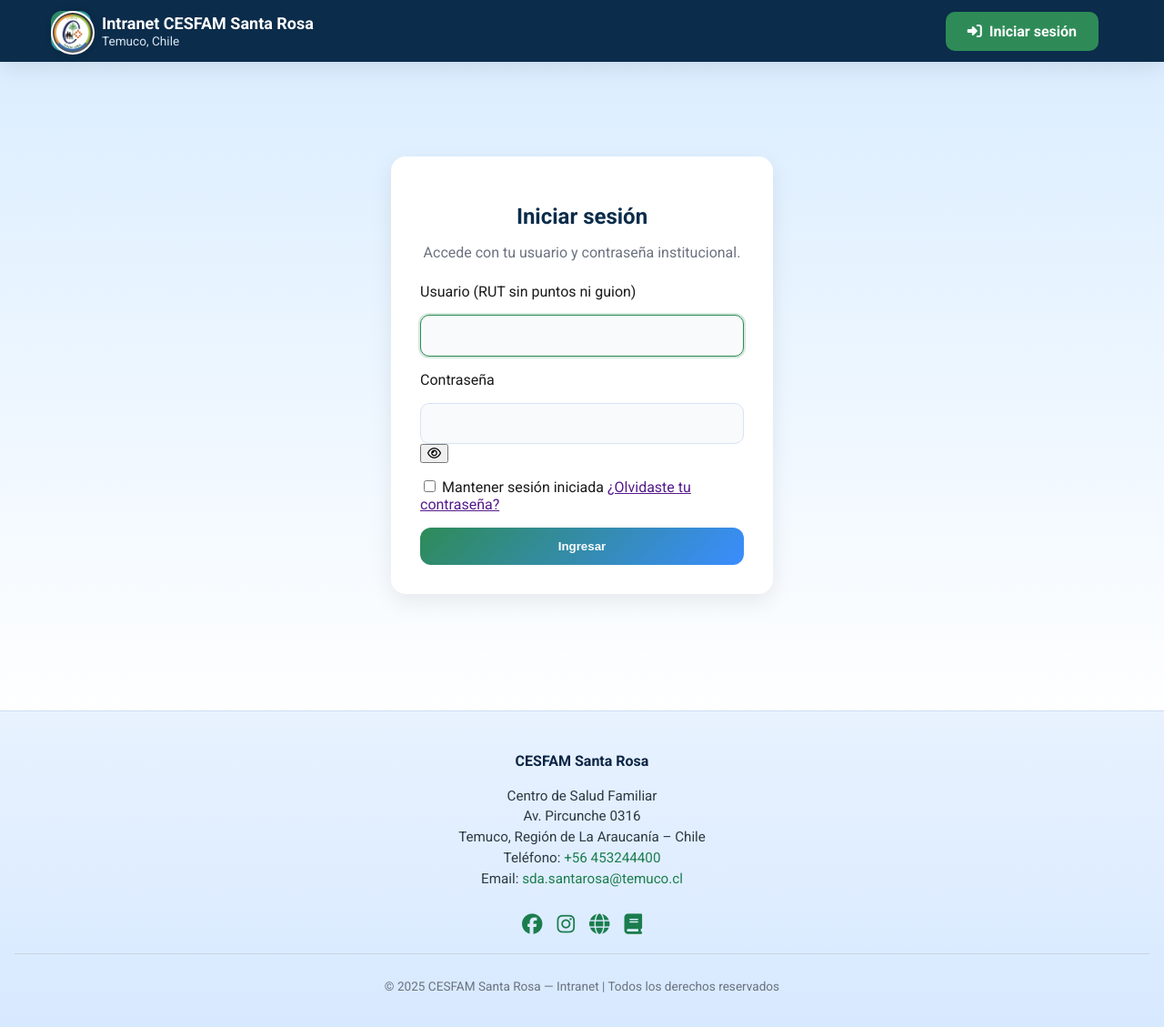
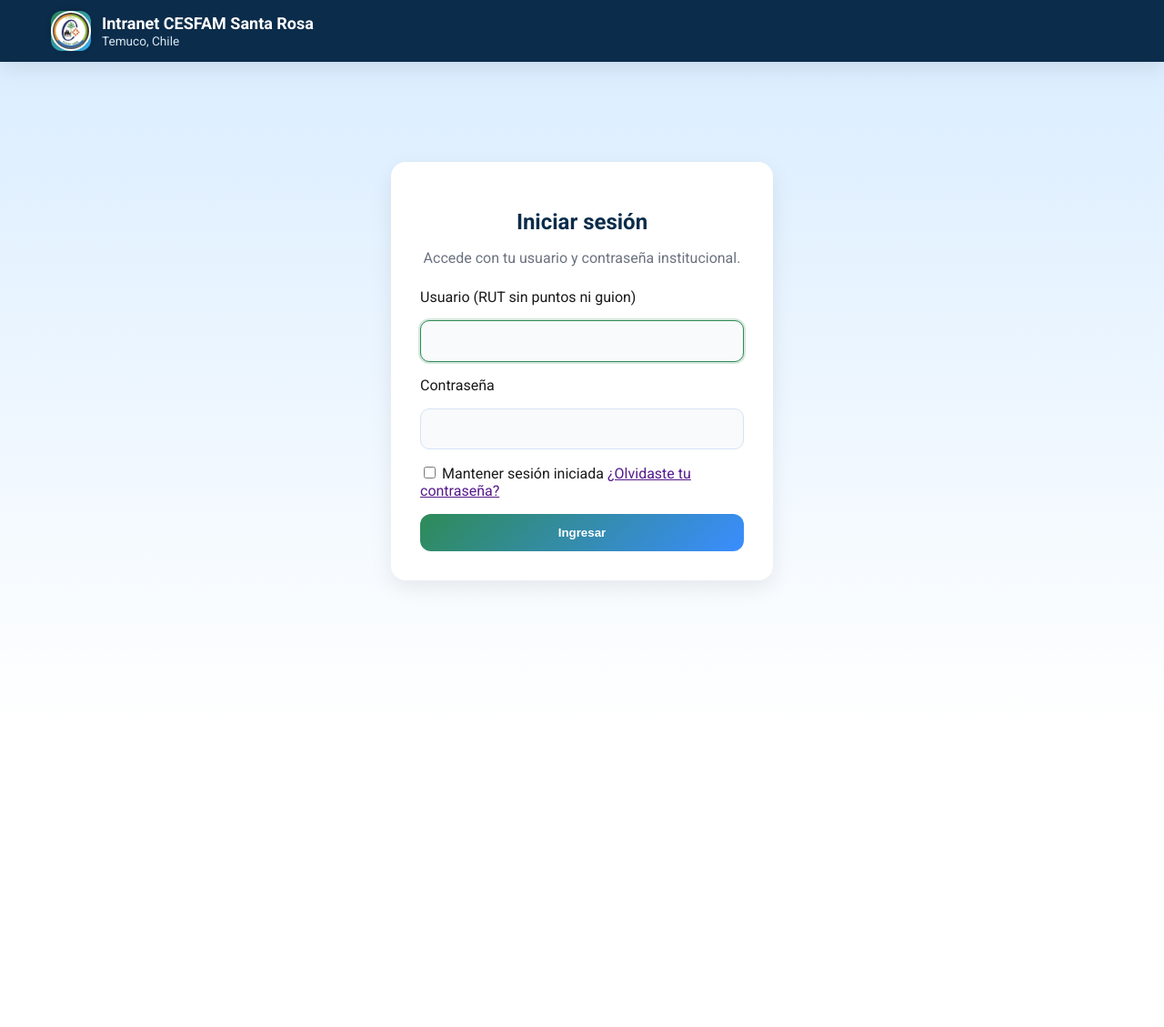
Before and after one commit to ktastrophick/INTRANET_CESFAM, a Django app: page /login/ in a window 1280 px wide. Shown: the whole page at 91% size. After the commit the page ends 653 px from the top, so only its background shows below. Run offline with Django 5.2, Linux system fonts and the light colour scheme.

Commit message:
actualizacion 2

```diff
--- a/Backend/static/css/autenticacion.css
+++ b/Backend/static/css/autenticacion.css
@@ -82,3 +82,11 @@ body.login  .form-error {
     text-align: center;
     margin-top: 1rem;
 }
+
+body.login .site-footer {
+    background: none;
+    border: none;
+    height: 0;
+    overflow: hidden;
+    padding: 0;
+}
--- a/Backend/static/css/main.css
+++ b/Backend/static/css/main.css
@@ -75,18 +75,13 @@ body {
 }
 
 .logo img {
-    width: 48px;
-    /* Tamaño equilibrado */
-    height: 48px;
+    width: 100%;
+    height: 100%;
     object-fit: cover;
-    /* Ajusta dentro del recuadro */
     border-radius: 50%;
-    /* Redondeado perfecto */
     border: 2px solid #ffffff22;
-    /* Borde suave translúcido */
     background-color: #ffffff;
-    /* Fondo neutro */
-    box-shadow: 0 0 8px rgba(0, 0, 0, 0.15);
+    box-shadow: 0 0 8px rgba(0,0,0,.15);
 }
 
 .logo-text h1 {
--- a/Backend/templates/base/base.html
+++ b/Backend/templates/base/base.html
@@ -4,16 +4,15 @@
 
 <html lang="es" data-theme="light">
     {% include "base/includes/head.html" %}
+    {% block extra_css %}{% endblock %}
     <body class="{% block body_class %}{% endblock %}">
-        {% include "base/includes/header.html" %}
-
-
+        {% if not body_class == 'login landing' %}
+            {% include "base/includes/header.html" %}
+        {% endif%}
         <main class="page-content">
-        {% block content %}{% endblock %}
+            {% block content %}{% endblock %}
         </main>
-
         {% include "base/includes/footer.html" %}
-
         <!-- JS global -->
         <script src="{% static 'js/main.js' %}"></script>
         {% block extra_js %}{% endblock %}
--- a/Backend/templates/base/includes/footer.html
+++ b/Backend/templates/base/includes/footer.html
@@ -5,17 +5,15 @@
         <p>Centro de Salud Familiar<br>
         Av. Pircunche 0316<br>
         Temuco, Región de La Araucanía – Chile<br>
-        Teléfono: <a href="tel:+569XXXXXXXX">+56 453244400</a></a><br>
-        Email: <a href="mailto:contacto@cesfamsantarosa.cl"> sda.santarosa@temuco.cl</a></p>
-
+        Teléfono: <a href="tel:+56453244400">+56 45 324 4400</a><br>
+        Email: <a href="mailto:sda.santarosa@temuco.cl">sda.santarosa@temuco.cl</a></p>
         <div class="footer-social">
-            <a href="https://facebook.com/cesfamsantarosa" target="_blank"><i class="fa-brands fa-facebook"></i></a>
-            <a href="https://www.instagram.com/cesfamsantarosatemuco/" target="_blank"><i class="fa-brands fa-instagram"></i></a>
-            <a href="https://saludtemuco.cl/cesfam-santa-rosa/" target="_blank"><i class="fa-solid fa-globe"></i></a>
-            <a href="{#{% url 'manual' %}#}"><i class="fa-solid fa-book"></i></a>
+        <a href="https://facebook.com/cesfamsantarosa" target="_blank"><i class="fa-brands fa-facebook"></i></a>
+        <a href="https://www.instagram.com/cesfamsantarosatemuco/" target="_blank"><i class="fa-brands fa-instagram"></i></a>
+        <a href="https://saludtemuco.cl/cesfam-santa-rosa/" target="_blank"><i class="fa-solid fa-globe"></i></a>
+        <a href="{#{% url 'manual' %}#}"><i class="fa-solid fa-book"></i></a>
         </div>
     </div>
-
     <div class="footer-bottom">
         <p>&copy; {% now "Y" %} CESFAM Santa Rosa — Intranet | Todos los derechos reservados</p>
     </div>
--- a/Backend/templates/base/includes/head.html
+++ b/Backend/templates/base/includes/head.html
@@ -1,7 +1,6 @@
 {% load static %}
 <head>
     <meta charset="utf-8" />
-
     <meta name="viewport" content="width=device-width, initial-scale=1" />
     <title>{% block title %}Intranet CESFAM Santa Rosa{% endblock %}</title>
 
@@ -18,9 +17,6 @@
     <!-- CSS base -->
     <link rel="stylesheet" href="{% static 'css/main.css' %}">
 
-    {% block extra_css %}
-    <link rel="stylesheet" href="{% static 'css/inicio.css' %}">
-    <link rel="stylesheet" href="{% static 'css/perfil.css' %}">
-    <link rel="stylesheet" href="{% static 'css/autenticacion.css' %}">
-    {% endblock %}
+    <!-- Cada página decide sus CSS -->
+    {% block extra_css %}{% endblock %}
 </head>
--- a/Backend/templates/base/includes/header.html
+++ b/Backend/templates/base/includes/header.html
@@ -1,12 +1,7 @@
 {% load static %}
-
-<!-- HEADER COMÚN A TODAS LAS PÁGINAS -->
-
 <header class="site-header">
     <div class="header-container">
-
         <!-- Logo + título -->
-
         <div class="logo-section">
         <div class="logo">
             <img src="{% static 'assets/images/cesfam.png' %}" alt="Logo CESFAM" />
@@ -17,8 +12,8 @@
         </div>
         </div>
 
+        {% if request.resolver_match.url_name != 'login' %}
         <!-- NAV -->
-
         <nav class="main-nav" aria-label="Navegación principal">
             <a href="{% url 'inicio' %}" class="{% if request.resolver_match.url_name == 'inicio' %}active{% endif %}">
             <i class="fa-solid fa-house"></i><span>Inicio</span>
@@ -34,26 +29,21 @@
             </a>
         </nav>
 
-        <!-- Usuario (condicional) -->
-
+        <!-- Usuario -->
         {% if request.user.is_authenticated %}
-
-        <div class="user-section" id="userDropdownToggle" role="button" aria-haspopup="true" aria-expanded="false">
+            <div class="user-section" id="userDropdownToggle">
             <div class="user-info">
                 <p>{{ request.user.first_name|default:"María" }} {{ request.user.last_name }}</p>
                 <span>Enfermera Coordinadora</span>
             </div>
-
             <i class="fa-solid fa-chevron-down"></i>
-
-            <div class="dropdown" id="userDropdown" role="menu" aria-label="Menú de usuario">
+            <div class="dropdown" id="userDropdown">
                 <a href="{% url 'perfil' %}"><i class="fa-regular fa-user"></i> Ver perfil</a>
                 <a href="{% url 'logout' %}"><i class="fa-solid fa-right-from-bracket"></i> Cerrar sesión</a>
             </div>
             </div>
-
         {% else %}
-        <a class="btn-login" href="{% url 'inicio' %}">
+            <a class="btn-login" href="{% url 'login' %}">
             <i class="fa-solid fa-right-to-bracket"></i> Iniciar sesión
             </a>
         {% endif %}
@@ -64,16 +54,18 @@
             <i class="fa-solid fa-bars" id="menu-icon"></i>
             </button>
         </div>
+        {% endif %}
+    </div>
 
     <!-- Menú móvil -->
-
+    {% if request.resolver_match.url_name != 'login' %}
         <div class="mobile-menu" id="mobile-menu" aria-hidden="true">
         <nav aria-label="Navegación móvil">
             <a href="{% url 'inicio' %}" class="{% if request.resolver_match.url_name == 'inicio' %}active{% endif %}">
             <i class="fa-solid fa-house"></i><span>Inicio</span>
             </a>
             <a href="{% url 'documentos' %}" class="{% if request.resolver_match.url_name == 'documentos' %}active{% endif %}">
-                    <i class="fa-solid fa-file-lines"></i><span>Documentos y Formularios</span>
+            <i class="fa-solid fa-file-lines"></i><span>Documentos</span>
             </a>
             <a href="{% url 'calendario' %}" class="{% if request.resolver_match.url_name == 'calendario' %}active{% endif %}">
             <i class="fa-solid fa-calendar"></i><span>Calendario</span>
@@ -82,20 +74,6 @@
             <i class="fa-solid fa-clock"></i><span>Solicitudes</span>
             </a>
         </nav>
-
-            {% if request.user.is_authenticated %}
-            <div class="mobile-user">
-                <a class="btn-login" href="{% url 'inicio' %}">
-                <i class="fa-solid fa-house"></i> Inicio
-                </a>
-            </div>
-            {% else %}
-            <div class="mobile-user">
-                <a class="btn-login" href="{% url 'login' %}">
-                <i class="fa-solid fa-right-to-bracket"></i> Iniciar sesión
-                </a>
-            <div>
         </div>
     {% endif %}
-    </div>
 </header>
--- a/Backend/templates/pages/autenticacion.html
+++ b/Backend/templates/pages/autenticacion.html
@@ -3,6 +3,10 @@
 
 
 {% block body_class %}login landing{% endblock %}
+{% block extra_css %}
+  <link rel="stylesheet" href="{% static 'css/autenticacion.css' %}">
+{% endblock %}
+
 
 {% block content %}
 
@@ -30,9 +34,7 @@
       <label for="id_password">Contraseña</label>
       <div class="password-wrapper">
         {{ form.password }}
-        <button type="button" class="toggle-password" aria-label="Mostrar contraseña">
-          <i class="fa-regular fa-eye" id="toggleIcon"></i>
-        </button>
+
       </div>
       {% if form.password.errors %}
         <div class="form-error">{{ form.password.errors.0 }}</div>
@@ -60,7 +62,5 @@
 {% endblock %}
 
 {% block extra_js %}
-  <script>
-    <script src="{% static 'js/autenticacion.js' %}"></script>
-  </script>
+  <script src="{% static 'js/autenticacion.js' %}"></script>
 {% endblock %}
```
Also changed, not shown: Backend/templates/pages/inicio.html (+4 -3 lines). Lines whose indentation alone changed are shown as unchanged.
